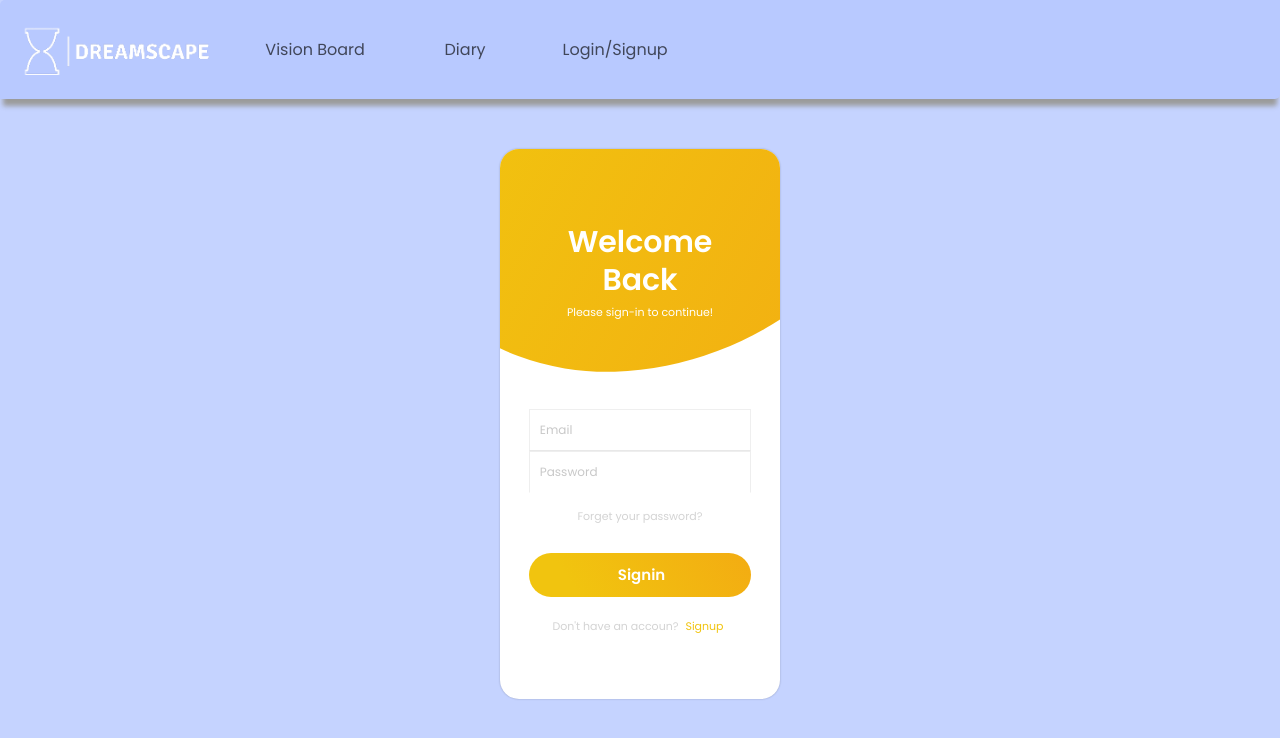
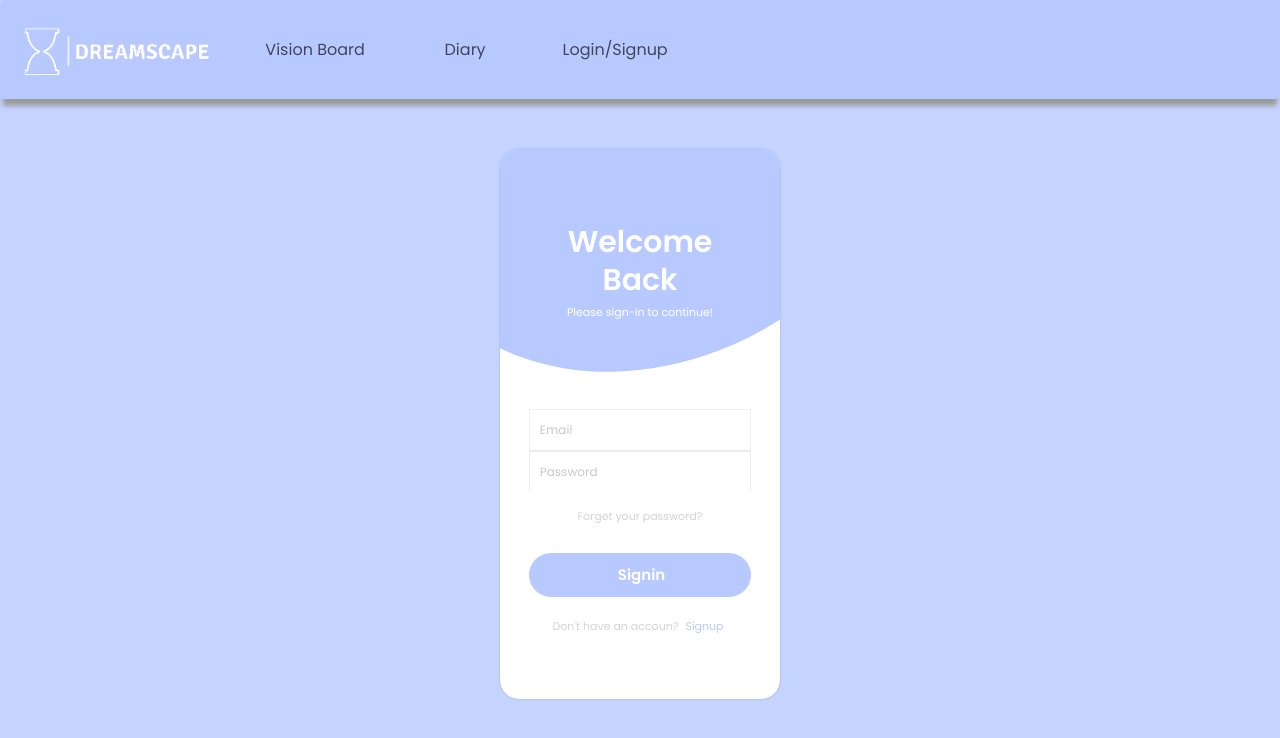
Before and after one commit to keekerr/Dreamscape, a React (Create React App) app in the folder client/: page /login-signup in a window 1280 px wide. Shown: the top 738 px of the page. Built offline with nearby package versions, Linux system fonts and the light colour scheme; no server answers.

Commit message:
Changed colors on login/signup page

```diff
--- a/client/src/components/accountBox/accountBox/common.jsx
+++ b/client/src/components/accountBox/accountBox/common.jsx
@@ -24,7 +24,7 @@ export const MutedLink = styled.a`
 
 export const BoldLink = styled.a`
   font-size: 11px;
-  color: rgb(241, 196, 15);
+  color: #b8c9ff;
   font-weight: 500;
   text-decoration: none;
   margin: 0 4px;
@@ -64,12 +64,7 @@ export const SubmitButton = styled.button`
   border-radius: 100px 100px 100px 100px;
   cursor: pointer;
   transition: all, 240ms ease-in-out;
-  background: rgb(241, 196, 15);
-  background: linear-gradient(
-    58deg,
-    rgba(241, 196, 15, 1) 20%,
-    rgba(243, 172, 18, 1) 100%
-  );
+  background: #b8c9ff;
 
   &:hover {
     filter: brightness(1.03);
--- a/client/src/components/accountBox/accountBox/index.jsx
+++ b/client/src/components/accountBox/accountBox/index.jsx
@@ -37,12 +37,7 @@ const BackDrop = styled(motion.div)`
   transform: rotate(60deg);
   top: -290px;
   left: -70px;
-  background: rgb(241, 196, 15);
-  background: linear-gradient(
-    58deg,
-    rgba(241, 196, 15, 1) 20%,
-    rgba(243, 172, 18, 1) 100%
-  );
+  background: #b8c9ff;
 `;
 
 const HeaderContainer = styled.div`
```
